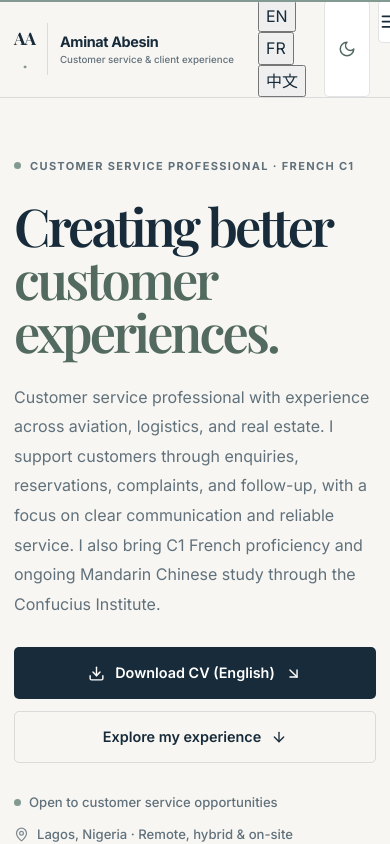
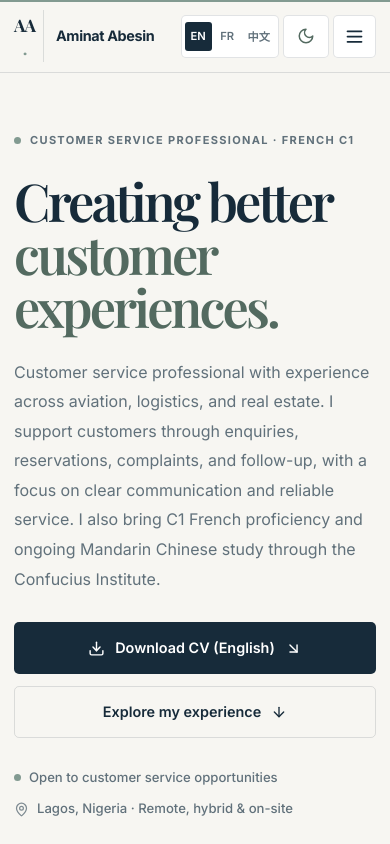
Before and after one commit to ARGS-PYH/aminat-customer-service-portfolio, a React (Vite) app: page / in a window 390 px wide. Shown: the top 844 px of the page. Built offline with nearby package versions, Linux system fonts and the light colour scheme.

Commit message:
Style multilingual language selector and Chinese typography

```diff
--- a/src/styles.css
+++ b/src/styles.css
@@ -498,3 +498,58 @@ h2 span { color: var(--purple); }
   .ribbon-track { animation: none; }
   .strength-card:hover, .education-card:hover, .language-card:hover { transform: none; }
 }
+
+
+/* Portfolio language selector */
+.language-switch {
+  display: inline-flex;
+  align-items: center;
+  gap: 2px;
+  padding: 3px;
+  border: 1px solid var(--line);
+  border-radius: 5px;
+  background: var(--surface);
+  flex-shrink: 0;
+}
+.language-choice {
+  min-width: 31px;
+  min-height: 29px;
+  padding: 4px 7px;
+  border: 0;
+  border-radius: 3px;
+  background: transparent;
+  color: var(--muted);
+  cursor: pointer;
+  font: 600 .7rem var(--font-body);
+  transition: background .18s, color .18s;
+}
+.language-choice:hover { color: var(--text); background: var(--surface-2); }
+.language-choice.is-active { background: var(--deep); color: #fff; }
+.language-choice:focus-visible { outline: 2px solid var(--purple); outline-offset: 2px; }
+.language-switch--mobile { display: none; }
+.experience-side p { white-space: pre-line; }
+:lang(zh-CN) {
+  --font-body: "Noto Sans SC", "PingFang SC", "Microsoft YaHei", sans-serif;
+  --font-heading: "Noto Serif SC", "Songti SC", "SimSun", serif;
+}
+:lang(zh-CN) h1, :lang(zh-CN) h2, :lang(zh-CN) h3 {
+  letter-spacing: 0;
+  line-height: 1.35;
+}
+:lang(zh-CN) .hero-title { line-height: 1.25; }
+:lang(zh-CN) .hero-intro, :lang(zh-CN) .section-intro > p,
+:lang(zh-CN) .experience-summary, :lang(zh-CN) .experience-body li {
+  line-height: 1.9;
+}
+@media (max-width: 760px) {
+  .desktop-nav .language-switch { display: none; }
+  .language-switch--mobile { display: inline-flex; }
+  .mobile-actions { gap: 6px; }
+  .language-choice { min-width: 29px; padding-inline: 5px; }
+}
+@media (max-width: 390px) {
+  .brand-name small { display: none; }
+  .brand-mark { padding-right: 8px; }
+  .mobile-actions { gap: 4px; }
+  .language-choice { min-width: 27px; }
+}
```
